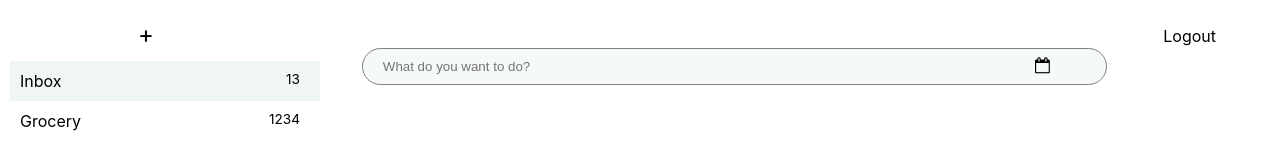
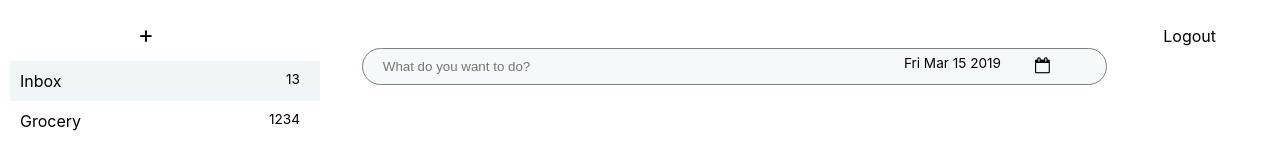
Before and after one commit to naqvijafar91/focus, a React (Create React App) app: page / in a window 1280 px wide. Shown: the top 152 px of the page. Built offline with nearby package versions, Linux system fonts and the light colour scheme; sample sign-in values are in the browser's storage.

Commit message:
Selected due date now visible in Add task input fied

```diff
--- a/src/tasks/addTask.css
+++ b/src/tasks/addTask.css
@@ -33,3 +33,11 @@
     right: 0%;
     margin-right:15%;
 }
+
+.add-task-due-date-text {
+    float: right;
+    position: absolute;
+    right:24%;
+    top: 20%;
+    font-size: 0.85em;
+}
--- a/src/tasks/addTask.js
+++ b/src/tasks/addTask.js
@@ -66,11 +66,13 @@ class AddTask extends Component {
     }
 
     render() {
+        const date = this.state.date;
         return (
             <div id="pusher">
                 <form ref={this.setWrapperRef} id="pusher-form" onSubmit={this.handleSubmit}>
                     <input className="pusher-input" value={this.state.taskToBeAdded} onChange={this.handleChange}
                         placeholder="What do you want to do?" type="text" name="lname" />
+                        <span className="add-task-due-date-text">{date.toDateString()}</span>
                     <i onClick={()=>this.toggleCalendarVisibility()} className="due-date fa fa-calendar-o"></i>
                     <Calendar className={this.state.showCalendar?'add-task-calendar':'hidden'}
                      onChange={this.onDueDateChanged}
```
